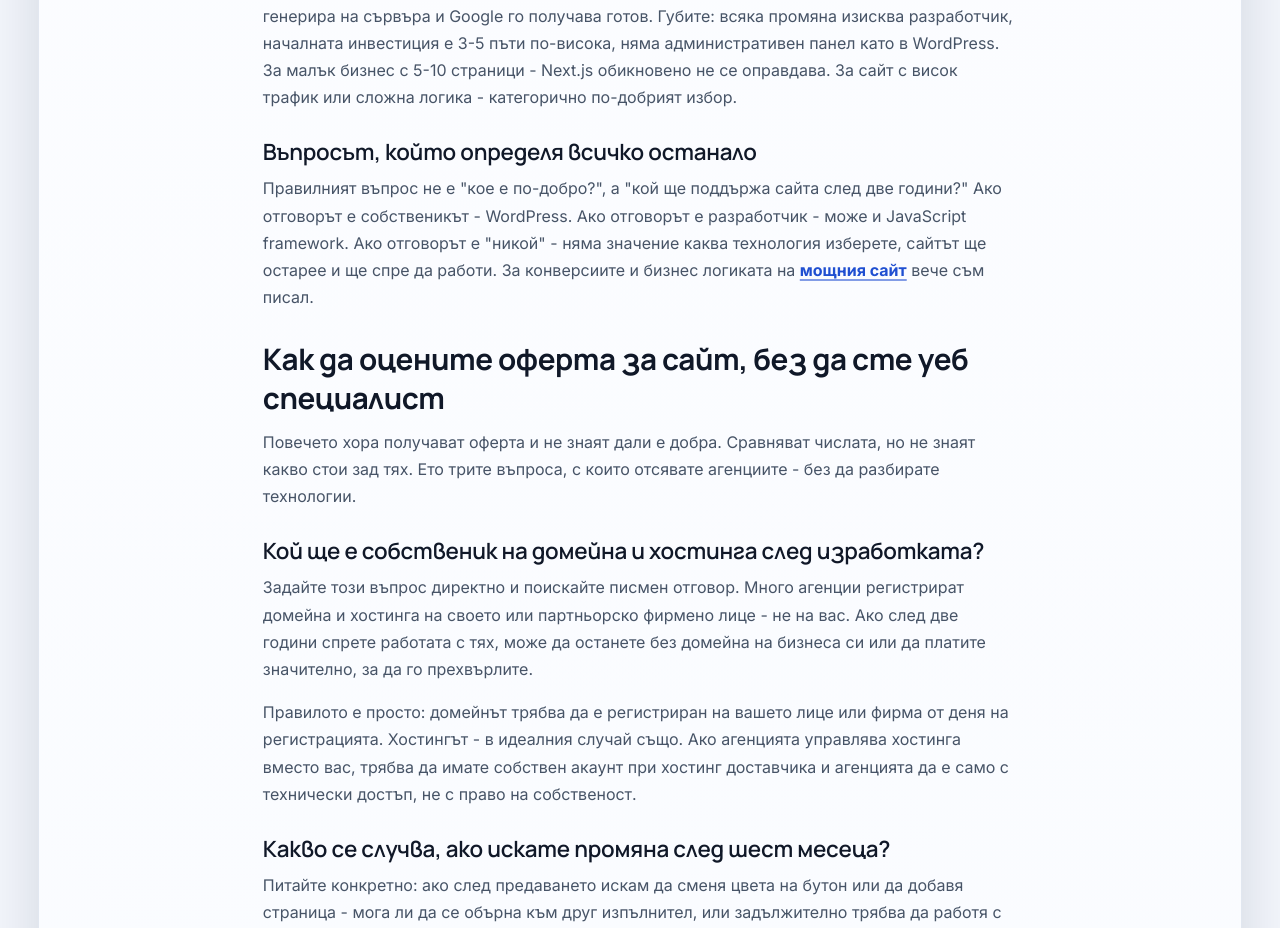
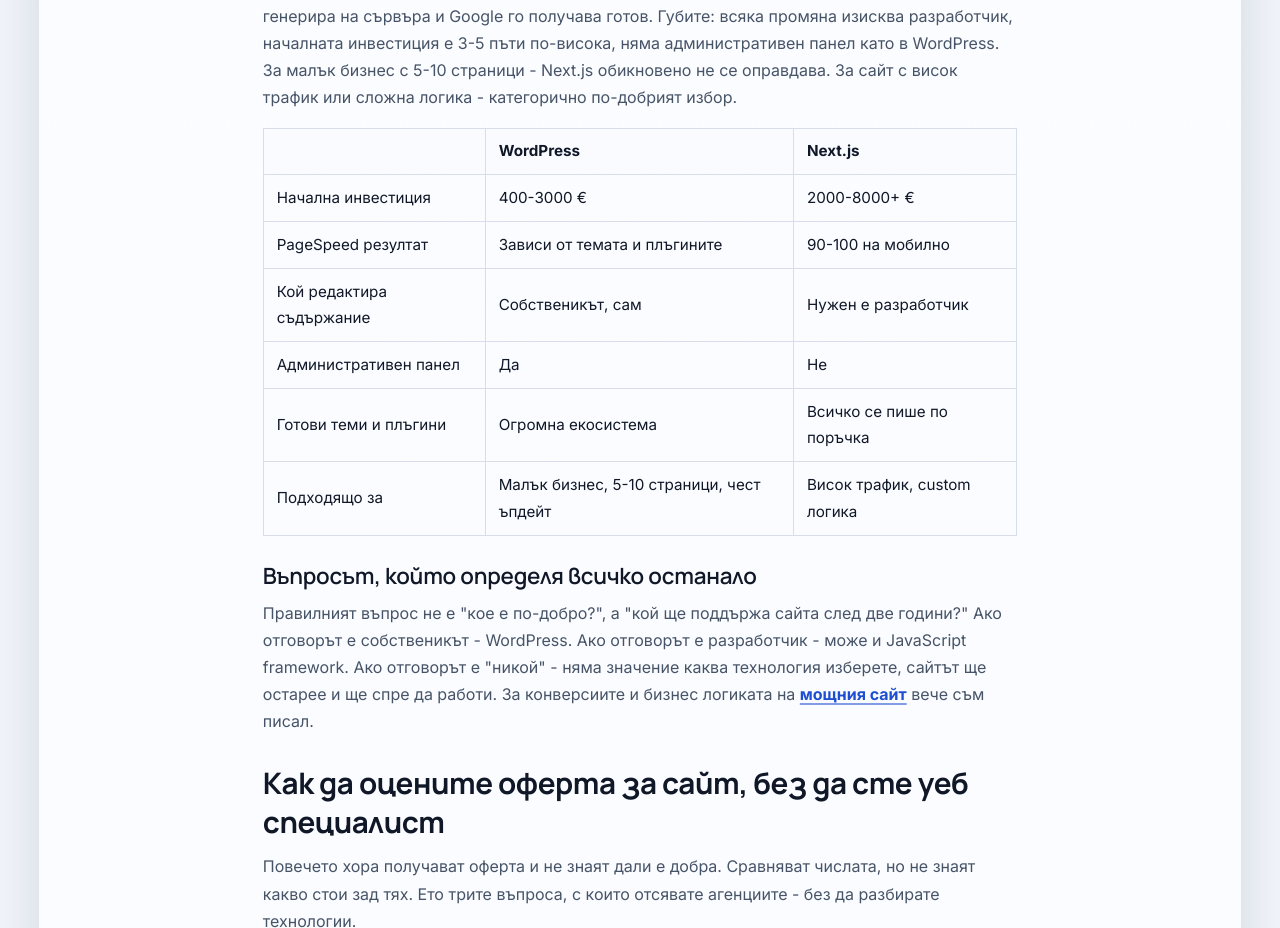
Before and after one commit to inweblife/inweblife, a Next.js app: page /izrabotka-na-sait in a window 1280 px wide. Shown: the part 6100-7028 px from the top of the page. Built offline with nearby package versions, Linux system fonts and the light colour scheme; no server answers.

Commit message:
Update izrabotka-na-sait.js

```diff
--- a/pages/izrabotka-na-sait.js
+++ b/pages/izrabotka-na-sait.js
@@ -389,6 +389,50 @@
               оправдава. За сайт с висок трафик или сложна логика - категорично по-добрият избор.
             </p>
 
+            <div className={styles.tableWrap}>
+              <table className={styles.table}>
+                <thead>
+                  <tr>
+                    <th></th>
+                    <th>WordPress</th>
+                    <th>Next.js</th>
+                  </tr>
+                </thead>
+                <tbody>
+                  <tr>
+                    <td>Начална инвестиция</td>
+                    <td>400-3000 €</td>
+                    <td>2000-8000+ €</td>
+                  </tr>
+                  <tr>
+                    <td>PageSpeed резултат</td>
+                    <td>Зависи от темата и плъгините</td>
+                    <td>90-100 на мобилно</td>
+                  </tr>
+                  <tr>
+                    <td>Кой редактира съдържание</td>
+                    <td>Собственикът, сам</td>
+                    <td>Нужен е разработчик</td>
+                  </tr>
+                  <tr>
+                    <td>Административен панел</td>
+                    <td>Да</td>
+                    <td>Не</td>
+                  </tr>
+                  <tr>
+                    <td>Готови теми и плъгини</td>
+                    <td>Огромна екосистема</td>
+                    <td>Всичко се пише по поръчка</td>
+                  </tr>
+                  <tr>
+                    <td>Подходящо за</td>
+                    <td>Малък бизнес, 5-10 страници, чест ъпдейт</td>
+                    <td>Висок трафик, custom логика</td>
+                  </tr>
+                </tbody>
+              </table>
+            </div>
+
             <h3>Въпросът, който определя всичко останало</h3>
             <p>
               Правилният въпрос не е &quot;кое е по-добро?&quot;, а &quot;кой ще поддържа сайта след две
```
